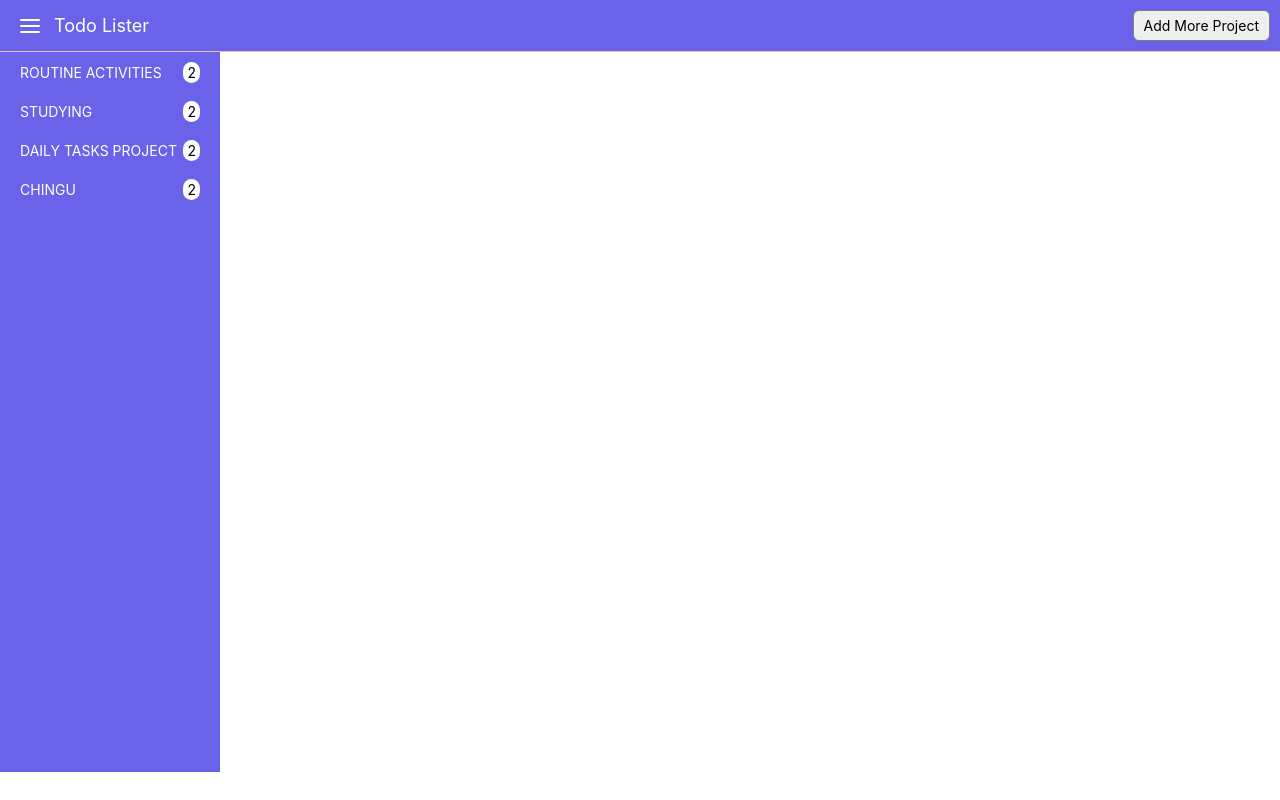
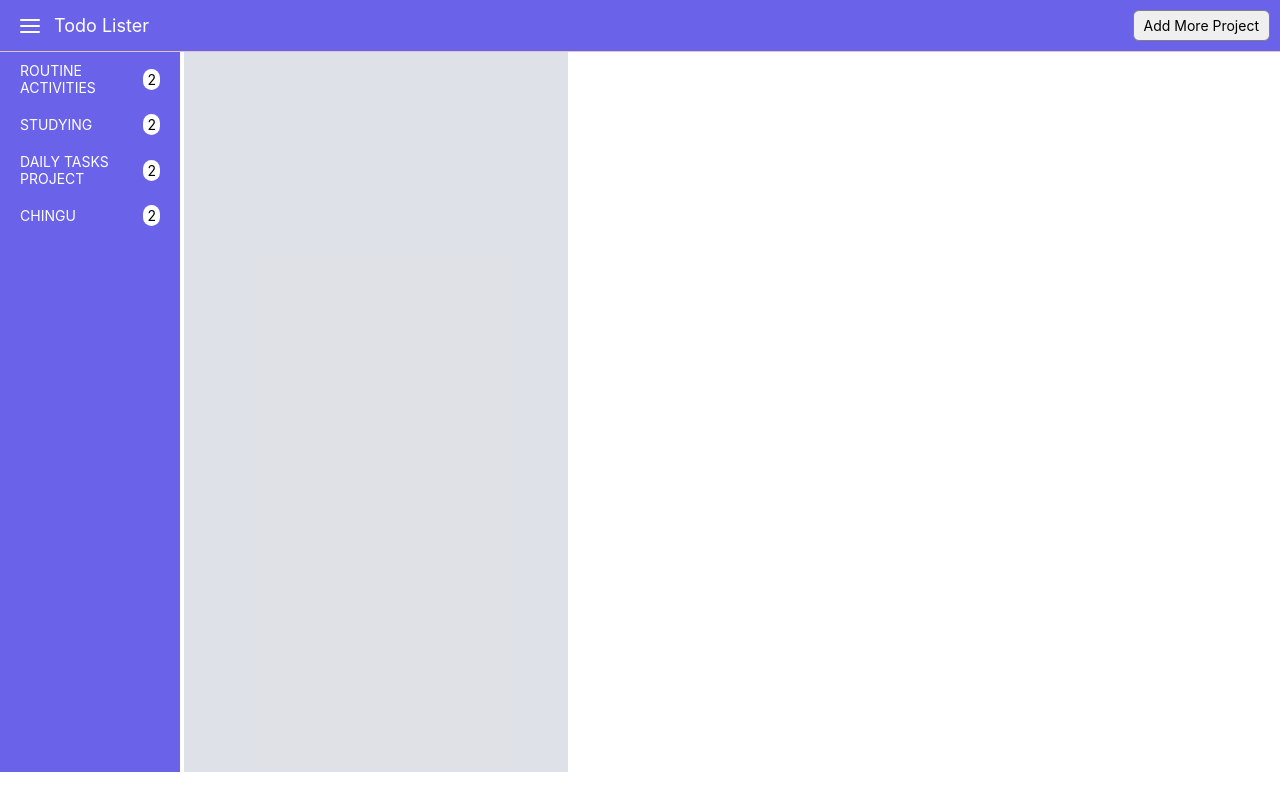
Before and after one commit to chingu-voyages/v47-tier2-team-12, a React (Vite) app: page / in a window 1280 px wide. Built offline with nearby package versions, Linux system fonts and the light colour scheme.

Commit message:
update activity bar

```diff
--- a/src/components/Context/Context.jsx
+++ b/src/components/Context/Context.jsx
@@ -1,10 +1,32 @@
 import React, { createContext, useState } from "react";
 import todo_global_data from "../Data/Data";
 export const Todo_context = createContext(null);
+// For creating Unique id for each task
+import { nanoid } from "nanoid";
+
+
 const Context = (props) => {
-  const [globalData, setGlobalData] = useState(todo_global_data);
+
+  // here the whole data is being recreated with unique id for each task
+  const dataWithId = todo_global_data.map(category => ({
+    ...category,
+    activityTypes: category.activityTypes.map(activityType => ({
+      ...activityType,
+      Tasks: activityType.Tasks.map(task => ({
+        ...task,
+        id: nanoid(),
+      })),
+    })),
+  }));
+
+
+  const [globalData, setGlobalData] = useState(dataWithId);
   const [projectData, setProjectData] = useState([]);
   const [showModal, setShowModal] = useState(false);
+
+
+
+
   return (
     <Todo_context.Provider
       value={{
--- a/src/components/Dashboard/Dashboard.css
+++ b/src/components/Dashboard/Dashboard.css
@@ -1,4 +1,55 @@
-.dashboard-container {
-    width: calc(100% - 22rem);
-    margin-left: 22rem;
+.showTask {
+    display: none;
 }
+
+.activity-container {
+    background-color: #b7bdca73;
+    width: 30%;
+}
+
+.activity-name {
+    color: #102c5d;
+    font-size: 3.5rem;
+    padding-left: 0.6em;
+    padding-top: 1em;
+    padding-bottom: 1em;
+}
+
+.tasks div {
+    color: #3c4c75;
+    font-size: 2rem;
+    padding: 1em 0;
+    font-weight: 600;
+}
+
+.pl-8 {
+    padding-left: 1.5em;
+}
+
+.days-name {
+    font-size: 1.5rem;
+}
+
+.tasks:nth-of-type(even) {
+    background-color: rgba(0, 0, 0, 0.14);
+}
+
+.tasks:nth-of-type(odd) {
+    background-color: rgb(181, 234, 243);
+}
+
+
+
+.days {
+    text-transform: capitalize;
+    font-size: 2.2rem;
+    font-weight: 600;
+}
+
+.activity-inner-container {
+    padding-top: 1rem;
+}
+
+.trash-icon {
+    cursor: pointer;
+}
--- a/src/components/Dashboard/Dashboard.jsx
+++ b/src/components/Dashboard/Dashboard.jsx
@@ -1,18 +1,59 @@
+
 import React, { useContext } from "react";
 import { Todo_context } from "../Context/Context";
-import './Dashboard.css';
+import './Dashboard.css'
+import { Trash2 } from "react-feather";
+
+
 const Dashboard = () => {
   const { projectData, setProjectData } = useContext(Todo_context);
   // console.log(projectData, "project");
+
+  function handleDelete(id) {
+    // Create a new array with updated tasks excluding the one with the specified id
+    const updatedTasks = projectData.activityTypes.map(activityType => ({
+      ...activityType,
+      Tasks: activityType.Tasks.filter(task => task.id !== id),
+    }));
+
+    // Create a new array with updated activityTypes
+    const updatedActivityTypes = projectData.activityTypes.map((activityType, index) => ({
+      ...activityType,
+      Tasks: updatedTasks[index].Tasks,
+    }));
+
+    // Create a new projectData object with the updated activityTypes
+    const updatedProjectData = {
+      ...projectData,
+      activityTypes: updatedActivityTypes,
+    };
+
+    // Set the updated projectData to the state
+    setProjectData(updatedProjectData);
+
+  }
+
+
+
+
+
   return (
-    <div className="dashboard-container p-12">
+    <div className={`activity-container `}>
       {projectData?.activityTypes?.map((item, ind) => {
         return (
-          <div key={ind}>
-            <h3 className="font-weight-600 text-size-18">{item.activityName}</h3>
+          <div key={ind} className="activity-inner-container">
+            <h3 className=" font-weight-600  font-bold activity-name  ">{item.activityName}</h3>
             <div>
-              {item.Tasks.map((ele, ind) => {
-                return <div key={ind}>{ele.taskName}</div>;
+              {item.Tasks.map((ele, index) => {
+                return <div className="tasks pl-8" key={index}>
+                  <div className="flex gap-8 ">
+                    <p className="inline days">{ele.days[0]}</p>
+                    {ele.taskName}
+                    <button onClick={() => handleDelete(ele.id)}>
+                      <Trash2 className="trash-icon" size={20} color="red" />
+                    </button>
+                  </div>
+                </div>;
               })}
             </div>
           </div>
--- a/src/components/Sidebar/Sidebar.css
+++ b/src/components/Sidebar/Sidebar.css
@@ -1,30 +1,36 @@
 .app-sidear {
-    width: 22rem;
+    width: 18rem;
     height: 90vh;
     overflow: auto;
     background-color: hsl(243, 75%, 65%);
-    position: fixed;
 }
+
 .app-sidebar__item {
     padding: 4px 14px 4px 14px;
 }
+
 .app-sidebar__item:hover {
     background-color: rgb(67 56 202);
     border-radius: 8px;
 }
-.app-sidebar__item span{
+
+.app-sidebar__item span {
     background-color: #fff;
 }
+
 .activity-type-length {
     padding: 0.2rem 0.4rem;
 }
+
 .selected {
     background-color: rgb(67 56 202 / 1);
     border-radius: 8px;
 }
+
 .activity-card {
     border: 1px solid silver;
 }
+
 .add-more-activity-btn {
     padding: 6px 10px;
     border-radius: 6px;
@@ -32,11 +38,13 @@
     background: hsl(243, 75%, 65%);
     color: white;
 }
+
 .cancel-btn {
     padding: 6px 10px;
     border-radius: 6px;
     border: 1px solid gray;
 }
+
 .save-btn {
     padding: 6px 10px;
     border-radius: 6px;
```
